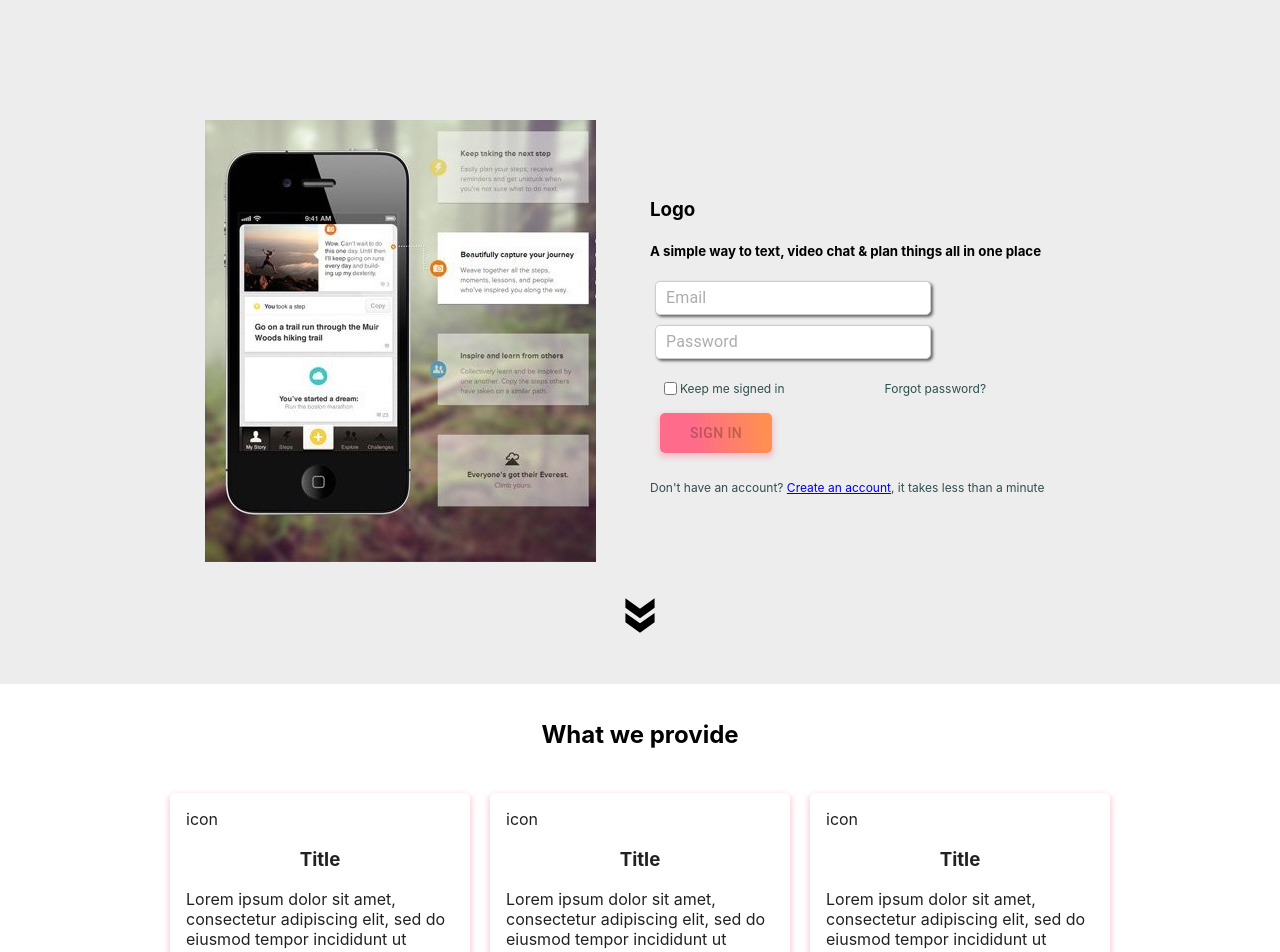
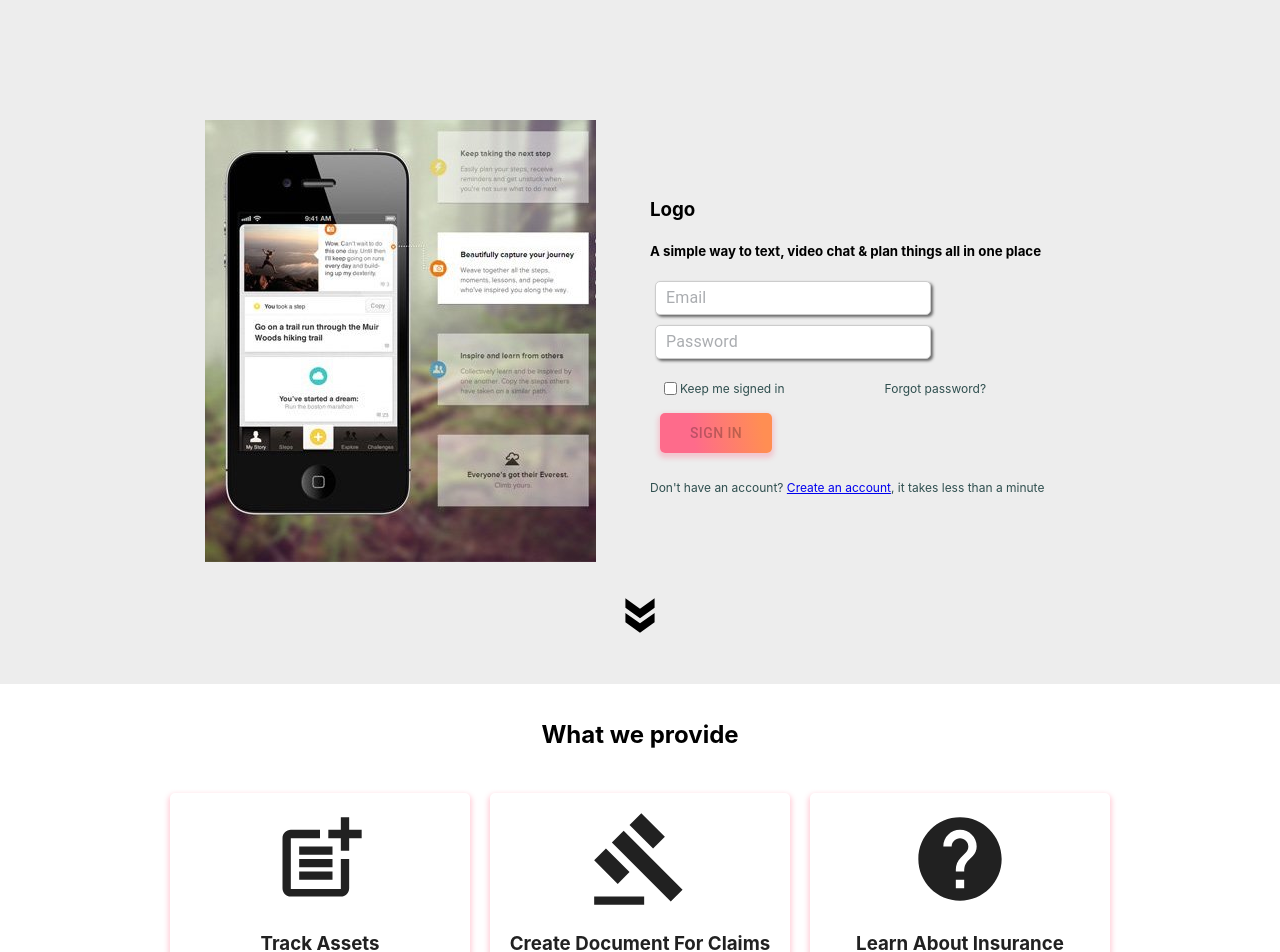
Before and after one commit to bill-l1/hack-the-6ix, a React (Create React App) app: page / in a window 1280 px wide. Shown: the top 952 px of the page. Built offline with nearby package versions, Linux system fonts and the light colour scheme; no server answers.

Commit message:
Added Icons & Title

```diff
--- a/src/pages/Landing.js
+++ b/src/pages/Landing.js
@@ -2,7 +2,7 @@ import React, { useState, useEffect } from 'react'
 import MockDesign from '../assets/mock-app-design.jpg'
 import { makeStyles, styled } from '@material-ui/core/styles'
 import { Button, Input, Card, CardContent } from '@material-ui/core'
-import { DoubleArrow, Facebook, Instagram, Twitter, LinkedIn } from '@material-ui/icons';
+import { DoubleArrow, Facebook, Instagram, Twitter, LinkedIn, PostAdd, Gavel, Help } from '@material-ui/icons';
 import { animateScroll as scroll } from 'react-scroll'
 import * as ROUTES from '../constants/routes'
 import { Link, useHistory } from 'react-router-dom'
@@ -56,6 +56,9 @@ const useStyles = makeStyles({
         display: 'flex',
         justifyContent: 'space-around',
     },
+    icon: {
+        fontSize: '100px',
+    },
     footer: {
         display: 'flex',
         padding: '3vh 15vh',
@@ -95,9 +98,7 @@ const InfoCards = styled(Card)({
     margin: '0 10px',
     boxShadow: '0 3px 5px 2px rgba(255, 105, 135, .3)',
     width: '80%',
-    '& h3': {
-        textAlign: 'center'
-    }
+    textAlign: 'center'
 });
 
 const Landing = (props) => {
@@ -181,7 +182,7 @@ const Landing = (props) => {
             <div className={classes.infoDiv}>
                 <InfoCards>
                     <CardContent>
-                        icon<br /><h3>Title</h3>
+                        <PostAdd className={classes.icon}/><br /><h3>Track Assets</h3>
                         Lorem ipsum dolor sit amet, consectetur adipiscing elit, sed do eiusmod tempor incididunt ut labore et dolore
                         magna aliqua. Ut enim ad minim veniam, quis nostrud exercitation ullamco laboris nisi ut aliquip ex ea commodo
                         consequat. Duis aute irure dolor in reprehenderit in voluptate velit esse cillum dolore eu fugiat nulla pariatur.
@@ -190,7 +191,7 @@ const Landing = (props) => {
                 </InfoCards>
                 <InfoCards>
                     <CardContent>
-                        icon<br /><h3>Title</h3>
+                        <Gavel className={classes.icon}/><br /><h3>Create Document For Claims</h3>
                         Lorem ipsum dolor sit amet, consectetur adipiscing elit, sed do eiusmod tempor incididunt ut labore et dolore
                         magna aliqua. Ut enim ad minim veniam, quis nostrud exercitation ullamco laboris nisi ut aliquip ex ea commodo
                         consequat. Duis aute irure dolor in reprehenderit in voluptate velit esse cillum dolore eu fugiat nulla pariatur.
@@ -199,7 +200,7 @@ const Landing = (props) => {
                 </InfoCards>
                 <InfoCards>
                     <CardContent>
-                        icon<br /><h3>Title</h3>
+                        <Help className={classes.icon}/><br /><h3>Learn About Insurance</h3>
                         Lorem ipsum dolor sit amet, consectetur adipiscing elit, sed do eiusmod tempor incididunt ut labore et dolore
                         magna aliqua. Ut enim ad minim veniam, quis nostrud exercitation ullamco laboris nisi ut aliquip ex ea commodo
                         consequat. Duis aute irure dolor in reprehenderit in voluptate velit esse cillum dolore eu fugiat nulla pariatur.
```
